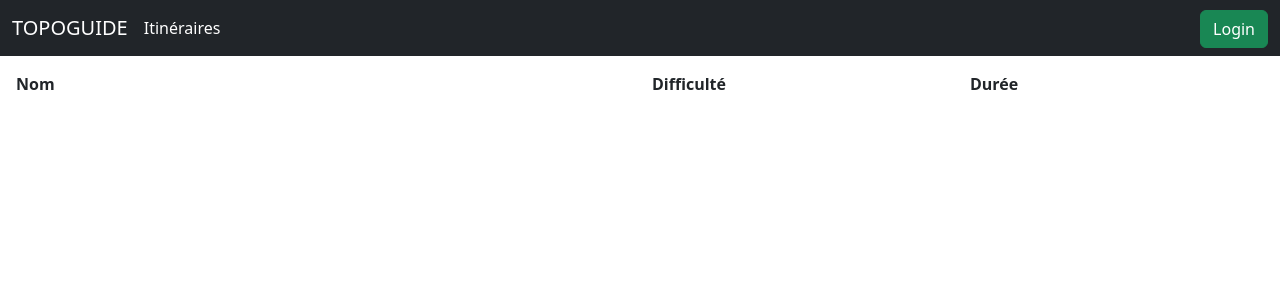
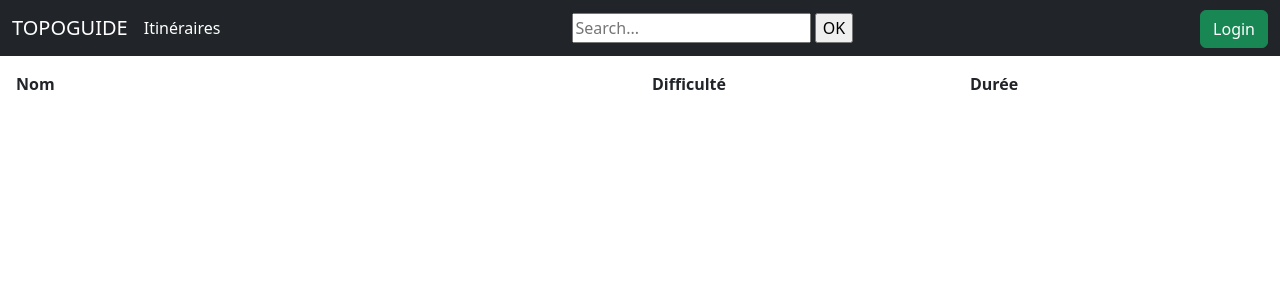
Before and after one commit to Souayfan-Ali/topoguide-mateo-clemente, a Django app: page /itineraires/ in a window 1280 px wide. Shown: the top 300 px of the page. Run offline with Django 4.2, Linux system fonts and the light colour scheme; data that the repository does not hold is empty; some libraries are stand-ins or nearby versions.

Commit message:
Ajout du formulaire de recherche

```diff
--- a/topoguide/itineraires/templates/itineraires/navBar.html
+++ b/topoguide/itineraires/templates/itineraires/navBar.html
@@ -11,6 +11,15 @@
       <a class="navbar-brand" href="#">TOPOGUIDE</a>
       <a class="nav-link active" aria-current="page" href={% url 'itineraires:liste_itineraires' %}>Itinéraires</a>
     </div>
+
+    <div class="navbar-nav d-flex flex-row me-auto">
+      <form method="POST">
+        <label for="search"></label>
+        <input type="search" id="search" name="search" placeholder="Search...">
+        <input type="submit" value="OK">
+      </form>
+    </div>
+
     {% if user.is_authenticated %}
     <a name="" id="loginButton" class="btn btn-warning float-right mt-auto" href={% url 'logout' %} role="button" >Logout</a>
     {% else %}
```
